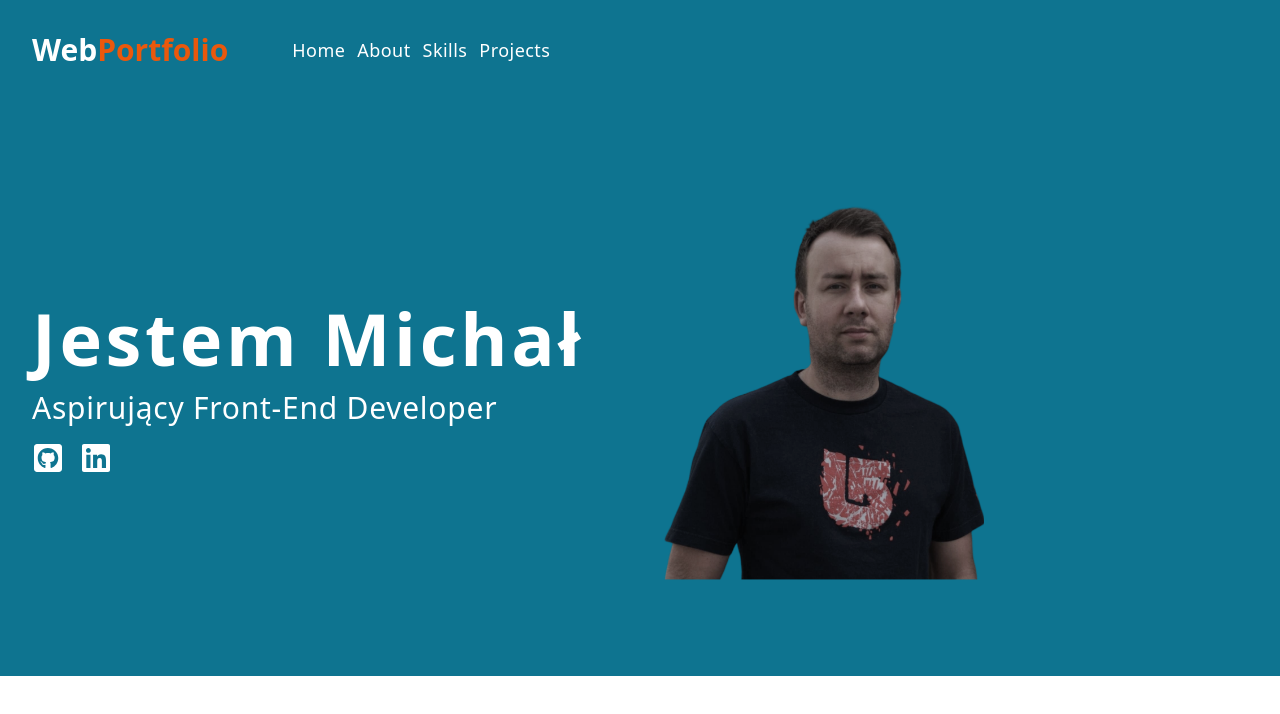
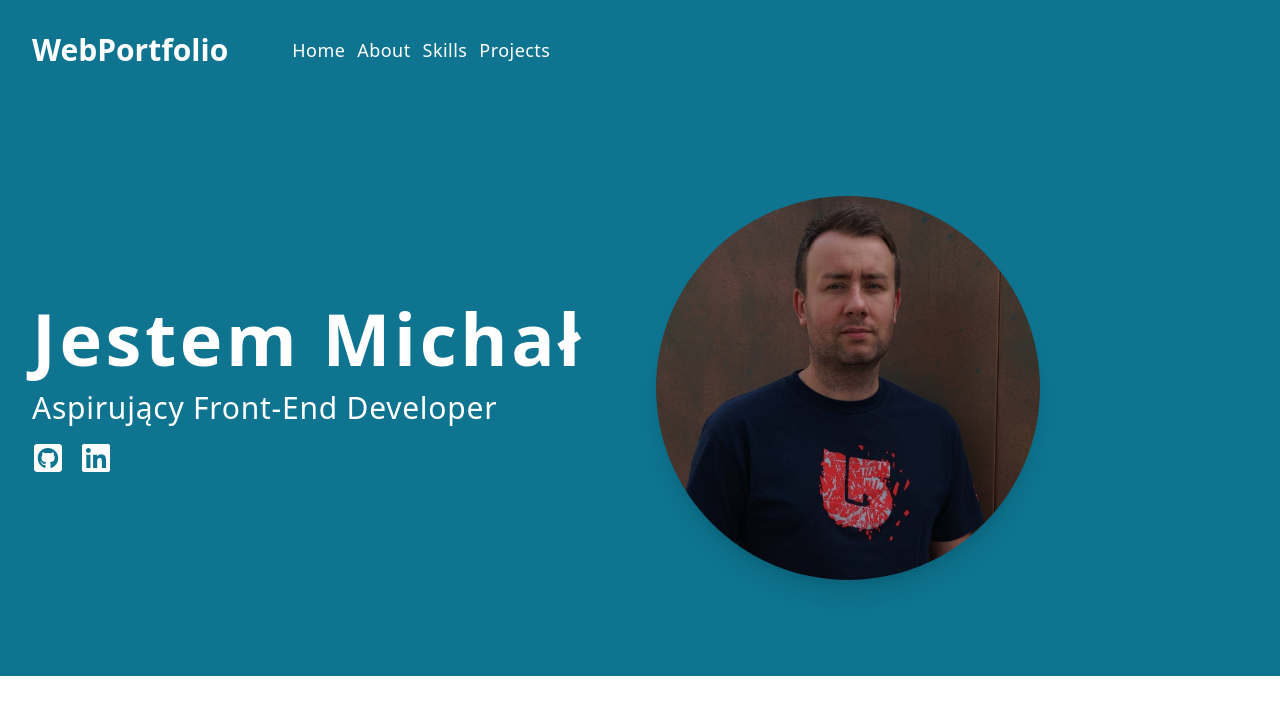
Before and after one commit to misiek869/portfolio_tailwind, a React (Vite) app: page / in a window 1280 px wide. Shown: the top 714 px of the page. Built offline with nearby package versions, Linux system fonts and the light colour scheme.

Commit message:
add custom colors

```diff
--- a/src/components/Hero.jsx
+++ b/src/components/Hero.jsx
@@ -1,4 +1,4 @@
-import heroImg from '../assets/michal.webp'
+import heroImg from '../assets/michal.jpg'
 import { FaGithubSquare, FaLinkedin } from 'react-icons/fa'
 
 const Hero = () => {
@@ -25,7 +25,7 @@ const Hero = () => {
 					</div>
 				</article>
 				<article className='hidden md:block '>
-					<img src={heroImg} className='h-80 lg:h-96 ' />
+					<img src={heroImg} className='h-80 lg:h-96 rounded-full shadow-xl ' />
 				</article>
 			</div>
 		</section>
--- a/src/index.css
+++ b/src/index.css
@@ -7,3 +7,11 @@
 		@apply mx-auto max-w-7xl;
 	}
 }
+
+:root {
+	--orange: 30, 100%, 60%;
+	--gray: 80, 20%, 73%;
+	--blue: 184, 66%, 28%;
+	--dark_green: 198, 31%, 19%;
+	--dark: 174, 21%, 20%;
+}
--- a/tailwind.config.js
+++ b/tailwind.config.js
@@ -2,7 +2,15 @@
 export default {
 	content: ['./index.html', './src/**/*.{js,ts,jsx,tsx}'],
 	theme: {
-		extend: {},
+		extend: {
+			colors: {
+				orange: 'hsl(var(--orange))',
+				gray: 'hsl(var(--gray))',
+				blue: 'hsl(var(--blue))',
+				dark_green: 'hsl(var(--dark-green))',
+				dark: 'hsl(var(--dark))',
+			},
+		},
 	},
 	plugins: [],
 }
```
Also changed, not shown: src/assets/michal.jpg (added).
